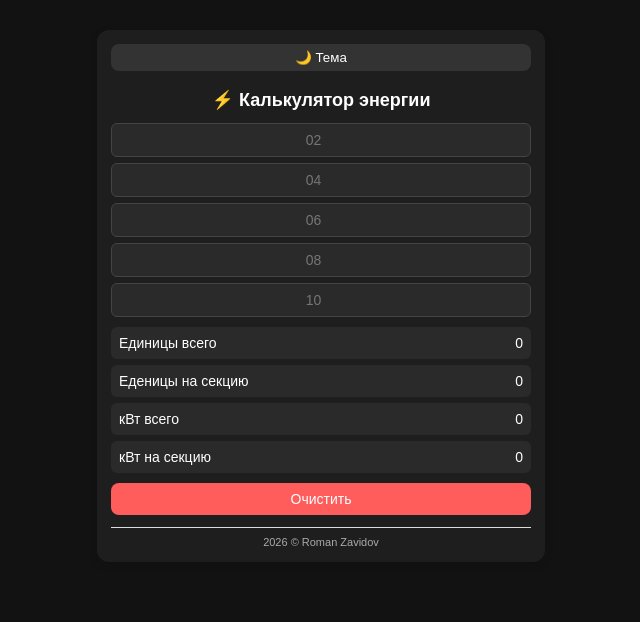
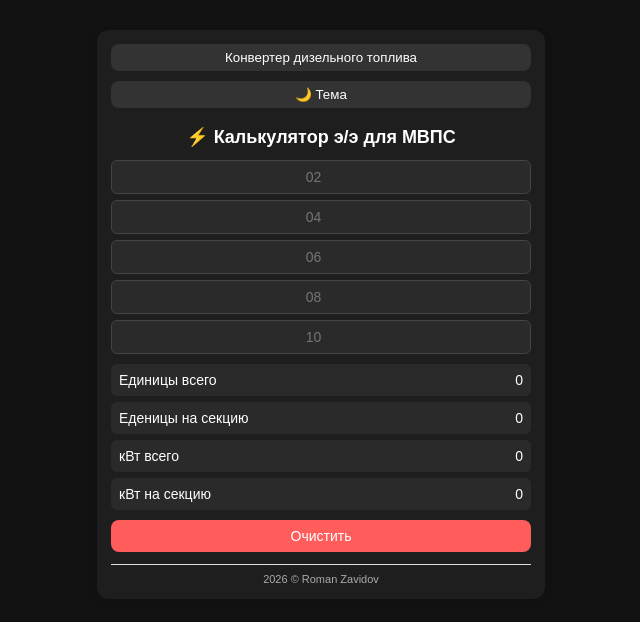
Before and after one commit to Roman02429/calculator, a plain HTML site: page index.html in a window 1280 px wide. Both pictures are taken after a click on the button "🌙 Тема". Shown: the whole page, without its empty margins (319-959 px from the left). Drawn offline with Linux system fonts and the light colour scheme.

Commit message:
Update index.html

```diff
--- a/index.html
+++ b/index.html
@@ -125,26 +125,41 @@
             cursor: pointer;
         }
 
-        .dark body {
+        .dt-btn {
+            width: 100%;
+            margin-bottom: 10px;
+            padding: 6px;
+            border: none;
+            border-radius: 8px;
+            background: #333;
+            color: white;
+            cursor: pointer;
+        }
+
+        html.dark {
             background: #121212;
             color: white;
         }
 
-        .dark .container {
+        html.dark body {
+            background: #121212;
+        }
+
+        html.dark .container {
             background: #1e1e1e;
         }
 
-        .dark input {
+        html.dark input {
             background: #2a2a2a;
             color: white;
             border: 1px solid #444;
         }
 
-        .dark .results div {
+        html.dark .results div {
             background: #2a2a2a;
         }
 
-        .dark footer {
+        html.dark footer {
             color: #aaa;
         }
     </style>
@@ -154,8 +169,9 @@
 <body>
 
     <div class="container">
+        <button class="dt-btn">Конвертер дизельного топлива </button>
         <button class="theme-btn">🌙 Тема</button>
-        <h1>⚡ Калькулятор энергии</h1>
+        <h1>⚡ Калькулятор э/э для МВПС</h1>
 
         <div class="inputs">
             <input type="number" placeholder="02">
@@ -182,12 +198,6 @@
 
     <script>
         const inputs = document.querySelectorAll('input');
-
-        const vibrate = (ms = 30) => {
-            if (navigator.vibrate) {
-                navigator.vibrate(ms);
-            }
-        };
 
         const calculate = () => {
             const values = [];
@@ -219,21 +229,24 @@
         inputs.forEach(input => {
             input.addEventListener('input', () => {
                 calculate();
-                vibrate(10);
             });
         });
 
         document.querySelector('.clear-btn').addEventListener('click', () => {
             inputs.forEach(input => input.value = '');
             calculate();
-            vibrate(50);
         });
 
         const themeBtn = document.querySelector('.theme-btn');
 
         themeBtn.addEventListener('click', () => {
             document.documentElement.classList.toggle('dark');
-            vibrate(30);
+        });
+
+        const dtBtn = document.querySelector('.dt-btn');
+
+        dtBtn.addEventListener('click', () => {
+            window.open('https://roman02429.github.io/calculator/', '_blank');
         });
     </script>
 
```
